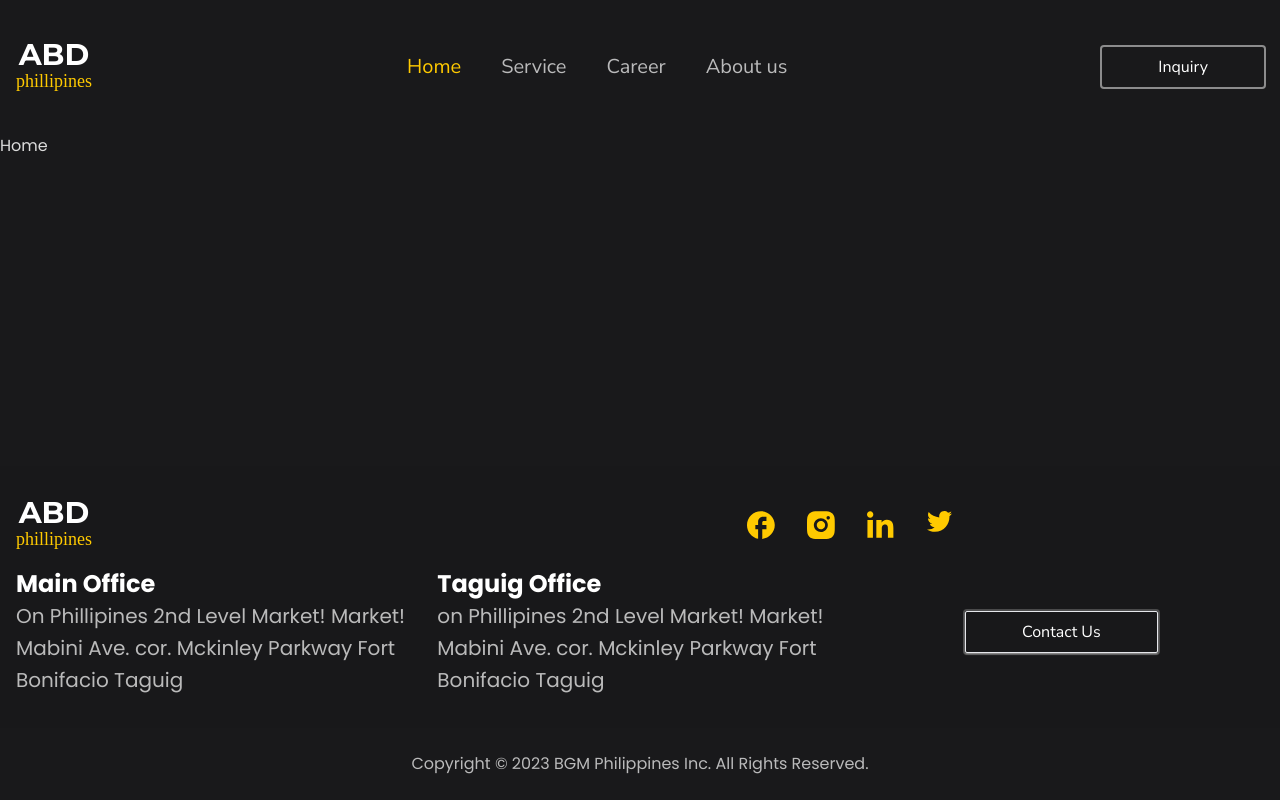
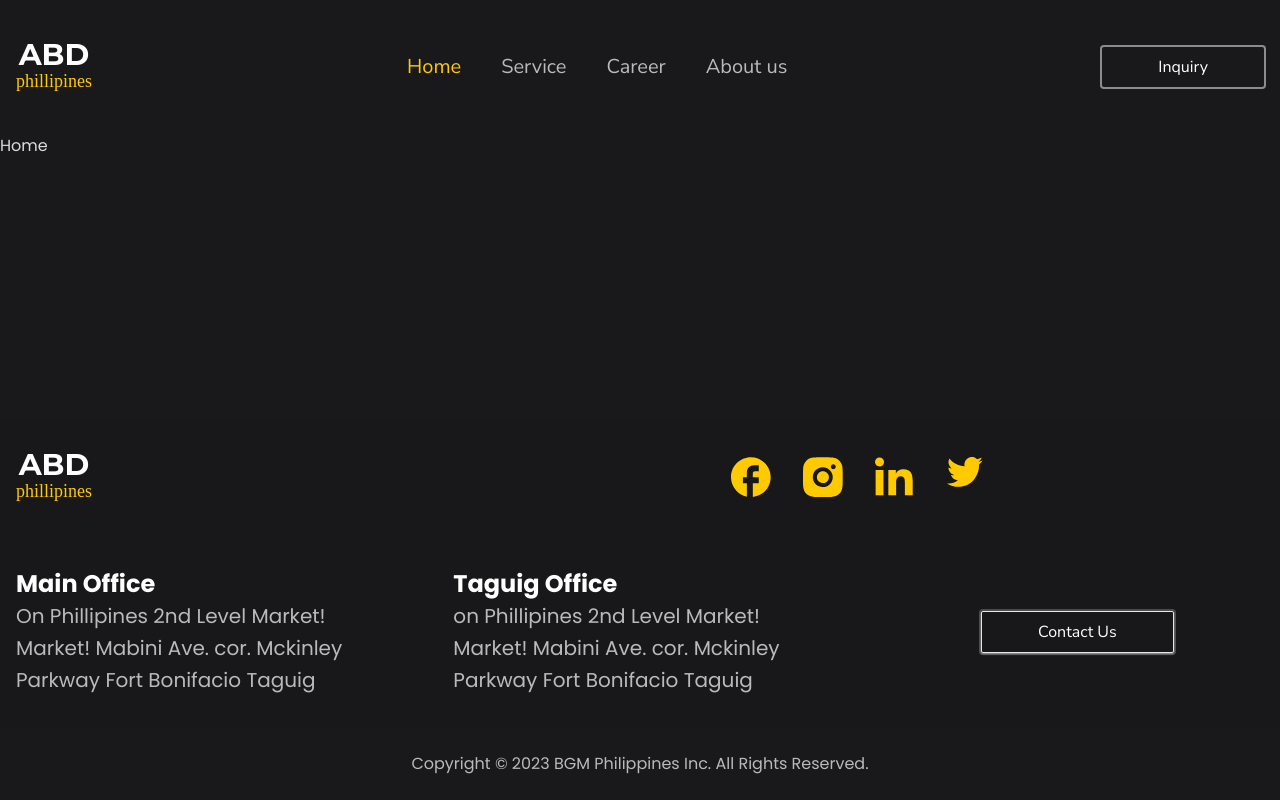
Before and after one commit to hannie404/ABDevify, a React (Vite) app: page / in a window 1280 px wide. Built offline with nearby package versions, Linux system fonts and the light colour scheme; a web font is replaced by a local one.

Commit message:
updated footer grid gap spacing

```diff
--- a/src/components/layouts/footer/Facebook.jsx
+++ b/src/components/layouts/footer/Facebook.jsx
@@ -2,8 +2,7 @@ const Facebook = () => {
     return (
         <>
             <svg
-                width="28"
-                height="28"
+                className="h-8 w-8 md:h-9 md:w-9 lg:h-10 lg:w-10"
                 viewBox="0 0 28 28"
                 fill="none"
                 xmlns="http://www.w3.org/2000/svg"
--- a/src/components/layouts/footer/Footer.jsx
+++ b/src/components/layouts/footer/Footer.jsx
@@ -8,41 +8,41 @@ const Footer = () => {
     return (
         <footer className="mt-auto">
             <div className="bg-primary-950/50 py-8">
-                <div className="grid-rows-[auto_repeat(2, minmax(0, 1fr))_auto] md:grid-rows-[auto_minmax(0, 1fr)] container mx-auto grid grid-cols-[minmax(0,_1fr)_auto] gap-4 px-4 md:grid-cols-3">
-                    <div className="col-start-1 col-end-2 justify-self-start md:col-start-1 md:col-end-2 md:row-start-1 md:row-end-2">
+                <div className="grid-rows-[auto_repeat(2, minmax(0, 1fr))_auto] sm:grid-rows-[auto_minmax(0, 1fr)] container mx-auto grid grid-cols-[minmax(0,_1fr)_auto] gap-4 px-4 sm:grid-cols-3 md:gap-8 lg:gap-16">
+                    <div className="col-start-1 col-end-2 justify-self-start sm:col-start-1 sm:col-end-2 sm:row-start-1 sm:row-end-2">
                         <NavBrand />
                     </div>
 
-                    <div className="col-start-2 col-end-3 row-start-1 row-end-4 flex flex-col gap-8 self-center justify-self-center md:col-start-2 md:col-end-4 md:row-start-1 md:row-end-2 md:flex-row">
+                    <div className="col-start-2 col-end-3 row-start-1 row-end-4 flex flex-col gap-8 self-center justify-self-center sm:col-start-2 sm:col-end-4 sm:row-start-1 sm:row-end-2 sm:flex-row">
                         <Facebook />
                         <Instagram />
                         <Linkedin />
                         <Twitter />
                     </div>
 
-                    <section className="col-start-1 col-end-2 md:col-start-1 md:col-end-2 md:row-start-2 md:row-end-3">
-                        <h2 className="text-base font-bold leading-9 text-secondary-50 md:text-2xl">
+                    <section className="col-start-1 col-end-2 sm:col-start-1 sm:col-end-2 sm:row-start-2 sm:row-end-3">
+                        <h2 className="text-base font-bold leading-9 text-secondary-50 md:text-xl lg:text-2xl">
                             Main Office
                         </h2>
 
-                        <p className="text-sm leading-6 md:text-xl md:leading-8">
+                        <p className="text-sm leading-6 md:text-lg md:leading-7 lg:text-xl lg:leading-8">
                             On Phillipines 2nd Level Market! Market! Mabini Ave. cor. Mckinley
                             Parkway Fort Bonifacio Taguig
                         </p>
                     </section>
 
-                    <section className="col-start-1 col-end-2 md:col-start-2 md:col-end-3 md:row-start-2 md:row-end-3">
-                        <h2 className="text-base font-bold leading-9 text-secondary-50 md:text-2xl">
+                    <section className="col-start-1 col-end-2 sm:col-start-2 sm:col-end-3 sm:row-start-2 sm:row-end-3">
+                        <h2 className="text-base font-bold leading-9 text-secondary-50 md:text-xl lg:text-2xl">
                             Taguig Office
                         </h2>
 
-                        <p className="text-sm leading-6 md:text-xl md:leading-8">
+                        <p className="text-sm leading-6 md:text-lg md:leading-7 lg:text-xl lg:leading-8">
                             on Phillipines 2nd Level Market! Market! Mabini Ave. cor. Mckinley
                             Parkway Fort Bonifacio Taguig
                         </p>
                     </section>
 
-                    <div className="col-start-1 col-end-3 text-center md:col-start-3 md:col-end-4 md:row-start-2 md:row-end-3 md:self-center">
+                    <div className="col-start-1 col-end-3 text-center sm:col-start-3 sm:col-end-4 sm:row-start-2 sm:row-end-3 sm:self-center">
                         <button className="rounded-sm border px-7 py-2 font-nunito text-secondary-50 shadow-sm shadow-secondary-300 ring-2 ring-secondary-500/50 lg:px-14">
                             Contact Us
                         </button>
--- a/src/components/layouts/footer/Instagram.jsx
+++ b/src/components/layouts/footer/Instagram.jsx
@@ -2,8 +2,7 @@ const Instagram = () => {
     return (
         <>
             <svg
-                width="28"
-                height="28"
+                className="h-8 w-8 md:h-9 md:w-9 lg:h-10 lg:w-10"
                 viewBox="0 0 28 28"
                 fill="none"
                 xmlns="http://www.w3.org/2000/svg"
--- a/src/components/layouts/footer/Linkedin.jsx
+++ b/src/components/layouts/footer/Linkedin.jsx
@@ -2,8 +2,7 @@ const Linkedin = () => {
     return (
         <>
             <svg
-                width="28"
-                height="28"
+                className="h-8 w-8 md:h-9 md:w-9 lg:h-10 lg:w-10"
                 viewBox="0 0 28 28"
                 fill="none"
                 xmlns="http://www.w3.org/2000/svg"
--- a/src/components/layouts/footer/Twitter.jsx
+++ b/src/components/layouts/footer/Twitter.jsx
@@ -2,8 +2,7 @@ const Twitter = () => {
     return (
         <>
             <svg
-                width="28"
-                height="28"
+                className="h-8 w-8 md:h-9 md:w-9 lg:h-10 lg:w-10"
                 viewBox="0 0 28 28"
                 fill="none"
                 xmlns="http://www.w3.org/2000/svg"
--- a/src/index.css
+++ b/src/index.css
@@ -689,6 +689,10 @@ video {
   gap: 2rem;
 }
 
+.gap-16{
+  gap: 4rem;
+}
+
 .space-x-10 > :not([hidden]) ~ :not([hidden]){
   --tw-space-x-reverse: 0;
   margin-right: calc(2.5rem * var(--tw-space-x-reverse));
@@ -979,6 +983,60 @@ svg {
   max-width: 100%;
 }
 
+@media (min-width: 640px){
+  .sm\:col-start-1{
+    grid-column-start: 1;
+  }
+
+  .sm\:col-start-2{
+    grid-column-start: 2;
+  }
+
+  .sm\:col-start-3{
+    grid-column-start: 3;
+  }
+
+  .sm\:col-end-2{
+    grid-column-end: 2;
+  }
+
+  .sm\:col-end-3{
+    grid-column-end: 3;
+  }
+
+  .sm\:col-end-4{
+    grid-column-end: 4;
+  }
+
+  .sm\:row-start-2{
+    grid-row-start: 2;
+  }
+
+  .sm\:row-start-1{
+    grid-row-start: 1;
+  }
+
+  .sm\:row-end-3{
+    grid-row-end: 3;
+  }
+
+  .sm\:row-end-2{
+    grid-row-end: 2;
+  }
+
+  .sm\:grid-cols-3{
+    grid-template-columns: repeat(3, minmax(0, 1fr));
+  }
+
+  .sm\:flex-row{
+    flex-direction: row;
+  }
+
+  .sm\:self-center{
+    align-self: center;
+  }
+}
+
 @media (min-width: 768px){
   .md\:col-start-1{
     grid-column-start: 1;
@@ -1028,6 +1086,22 @@ svg {
     display: none;
   }
 
+  .md\:h-10{
+    height: 2.5rem;
+  }
+
+  .md\:h-9{
+    height: 2.25rem;
+  }
+
+  .md\:w-10{
+    width: 2.5rem;
+  }
+
+  .md\:w-9{
+    width: 2.25rem;
+  }
+
   .md\:basis-2\/5{
     flex-basis: 40%;
   }
@@ -1046,6 +1120,10 @@ svg {
 
   .md\:items-center{
     align-items: center;
+  }
+
+  .md\:gap-8{
+    gap: 2rem;
   }
 
   .md\:self-center{
@@ -1070,18 +1148,53 @@ svg {
     line-height: 2rem;
   }
 
+  .md\:text-lg{
+    font-size: 1.125rem;
+    line-height: 1.75rem;
+  }
+
   .md\:leading-8{
     line-height: 2rem;
+  }
+
+  .md\:leading-7{
+    line-height: 1.75rem;
   }
 }
 
 @media (min-width: 1024px){
+  .lg\:h-10{
+    height: 2.5rem;
+  }
+
+  .lg\:w-10{
+    width: 2.5rem;
+  }
+
   .lg\:flex-row{
     flex-direction: row;
+  }
+
+  .lg\:gap-16{
+    gap: 4rem;
   }
 
   .lg\:px-14{
     padding-left: 3.5rem;
     padding-right: 3.5rem;
   }
+
+  .lg\:text-2xl{
+    font-size: 1.5rem;
+    line-height: 2rem;
+  }
+
+  .lg\:text-xl{
+    font-size: 1.25rem;
+    line-height: 1.75rem;
+  }
+
+  .lg\:leading-8{
+    line-height: 2rem;
+  }
 }
```
